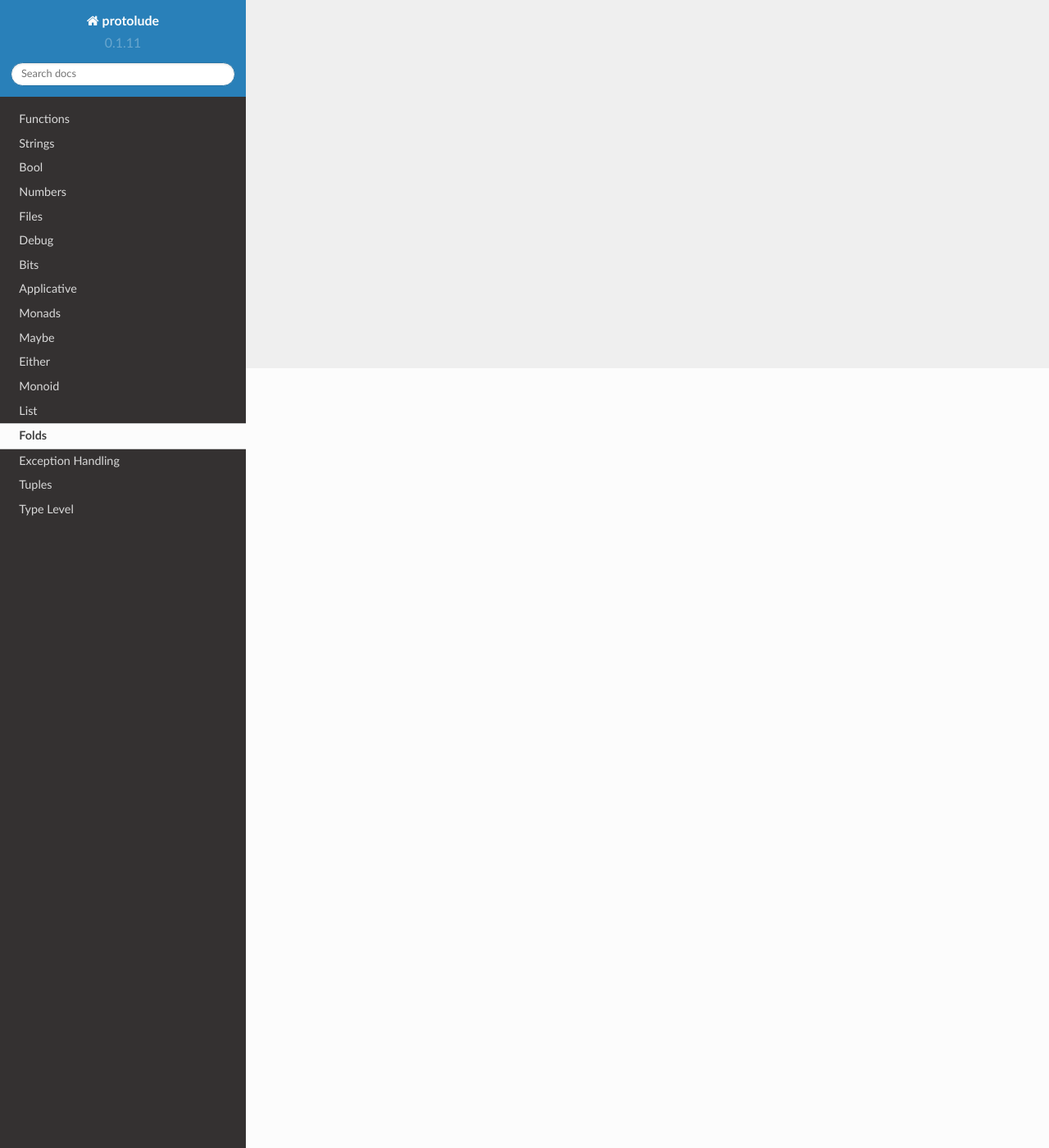
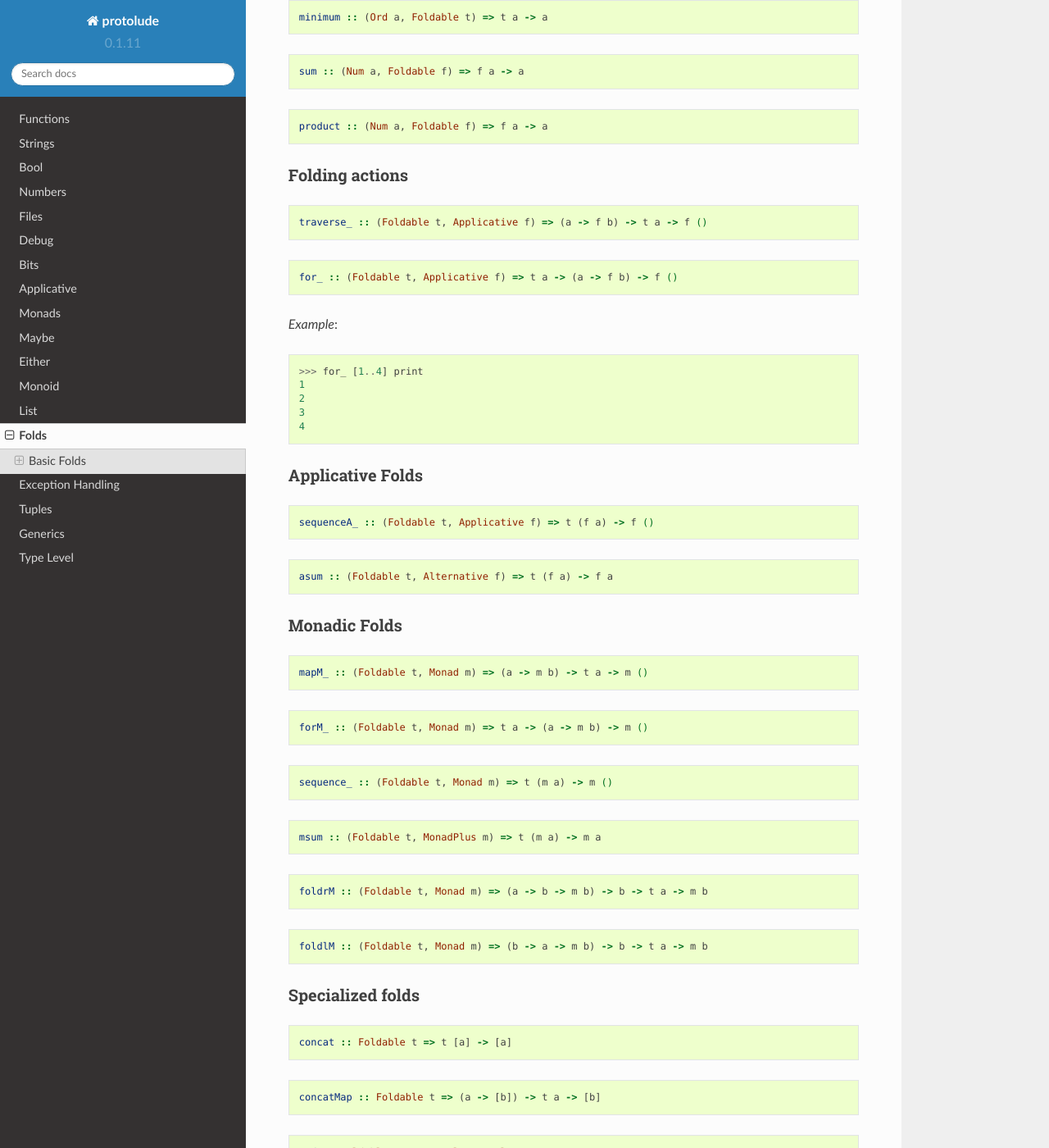
Before and after one commit to kowainik/relude, a Sphinx documentation site: the page built from docs/Folds.md, in a window 1280 px wide and 1400 px high, scrolled down 951 px. Shown: the whole window at 82% size. Built offline with Sphinx 7.4.7 and the Read the Docs theme 2.0.0, drawn with Linux system fonts in a browser that asks for light colours; pages that are not in the unit, such as notebooks, are missing from menus; some of the changed text lies outside the part shown.

Commit message:
console functions

````diff
--- a/docs/Folds.md
+++ b/docs/Folds.md
@@ -1,2 +1,162 @@
 Folds
 =====
+
+Basic Folds
+-----------
+
+```haskell
+foldMap :: (Foldable t, Monoid m) => (a -> m) -> t a -> m
+```
+
+```haskell
+foldr :: Foldable t => (a -> b -> b) -> b -> t a -> b
+```
+
+```haskell
+foldl :: Foldable t => (b -> a -> b) -> b -> t a -> b
+```
+
+```haskell
+foldr' :: Foldable t => (a -> b -> b) -> b -> t a -> b
+```
+
+```haskell
+foldl' :: Foldable t => (b -> a -> b) -> b -> t a -> b
+```
+
+```haskell
+fold :: Foldable t => Monoid m => t m -> m
+```
+
+```haskell
+toList :: Foldable t => t a -> [a]
+```
+
+```haskell
+null :: Foldable t => t a -> Bool
+```
+
+```haskell
+length :: Foldable t => t a -> Int
+```
+
+```haskell
+elem :: (Eq a, Foldable t) => a -> t a -> Bool
+```
+
+```haskell
+maximum :: (Ord a, Foldable t) => t a -> a
+```
+
+```haskell
+minimum :: (Ord a, Foldable t) => t a -> a
+```
+
+```haskell
+sum :: (Num a, Foldable f) => f a -> a
+```
+
+```haskell
+product :: (Num a, Foldable f) => f a -> a
+```
+
+#### Folding actions
+
+```haskell
+traverse_ :: (Foldable t, Applicative f) => (a -> f b) -> t a -> f ()
+```
+
+```haskell
+for_ :: (Foldable t, Applicative f) => t a -> (a -> f b) -> f ()
+```
+
+*Example*:
+
+```haskell
+>>> for_ [1..4] print
+1
+2
+3
+4
+```
+
+
+#### Applicative Folds
+
+```haskell
+sequenceA_ :: (Foldable t, Applicative f) => t (f a) -> f ()
+```
+
+```haskell
+asum :: (Foldable t, Alternative f) => t (f a) -> f a
+```
+
+#### Monadic Folds
+
+```haskell
+mapM_ :: (Foldable t, Monad m) => (a -> m b) -> t a -> m ()
+```
+
+```haskell
+forM_ :: (Foldable t, Monad m) => t a -> (a -> m b) -> m ()
+```
+
+```haskell
+sequence_ :: (Foldable t, Monad m) => t (m a) -> m ()
+```
+
+```haskell
+msum :: (Foldable t, MonadPlus m) => t (m a) -> m a
+```
+
+```haskell
+foldrM :: (Foldable t, Monad m) => (a -> b -> m b) -> b -> t a -> m b
+```
+
+```haskell
+foldlM :: (Foldable t, Monad m) => (b -> a -> m b) -> b -> t a -> m b
+```
+
+#### Specialized folds
+
+```haskell
+concat :: Foldable t => t [a] -> [a]
+```
+
+```haskell
+concatMap :: Foldable t => (a -> [b]) -> t a -> [b]
+```
+
+```haskell
+and :: Foldable t => t Bool -> Bool
+```
+
+```haskell
+or :: Foldable t => t Bool -> Bool
+```
+
+```haskell
+any :: Foldable t => (a -> Bool) -> t a -> Bool
+```
+
+```haskell
+all :: Foldable t => (a -> Bool) -> t a -> Bool
+```
+
+```haskell
+maximumBy :: Foldable t => (a -> a -> Ordering) -> t a -> a
+```
+
+```haskell
+minimumBy :: Foldable t => (a -> a -> Ordering) -> t a -> a
+```
+
+#### Searches
+
+```haskell
+notElem :: (Foldable t, Eq a) => a -> t a -> Bool
+```
+
+```haskell
+find :: Foldable t => (a -> Bool) -> t a -> Maybe a
+```
--- /dev/null
+++ b/docs/Generics.md
@@ -0,0 +1,2 @@
+Generics
+========
--- a/docs/index.rst
+++ b/docs/index.rst
@@ -35,6 +35,7 @@ An alternative Prelude.
   Set
   Tuple
   Generics
+  Hashable
   TypeLevel
   Unsafe
 
````
Also changed, not shown: docs/Files.md (+60 -14 lines), docs/Hashing.md (added, +14 -0 lines), docs/Numbers.md (+18 -0 lines).
